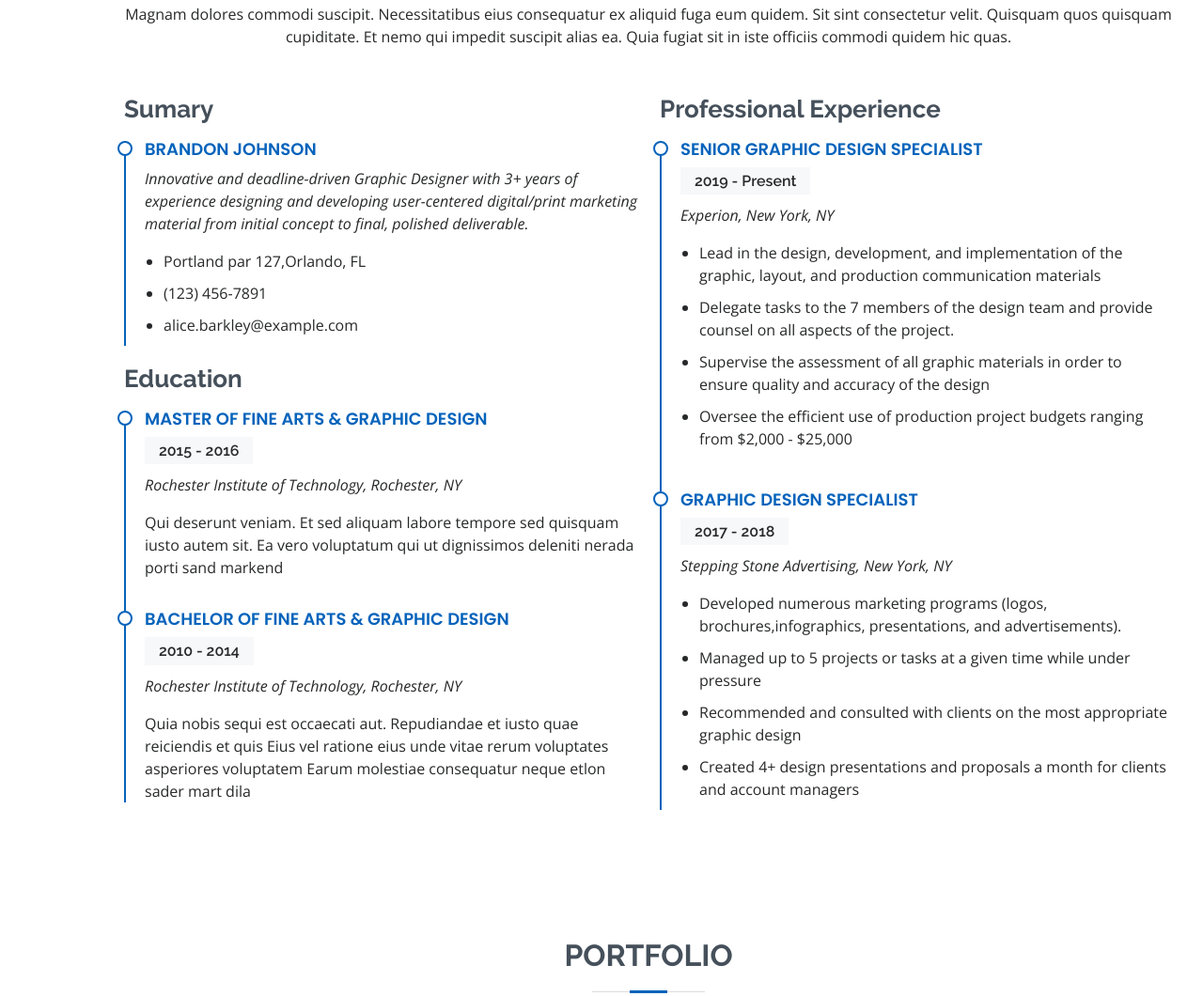
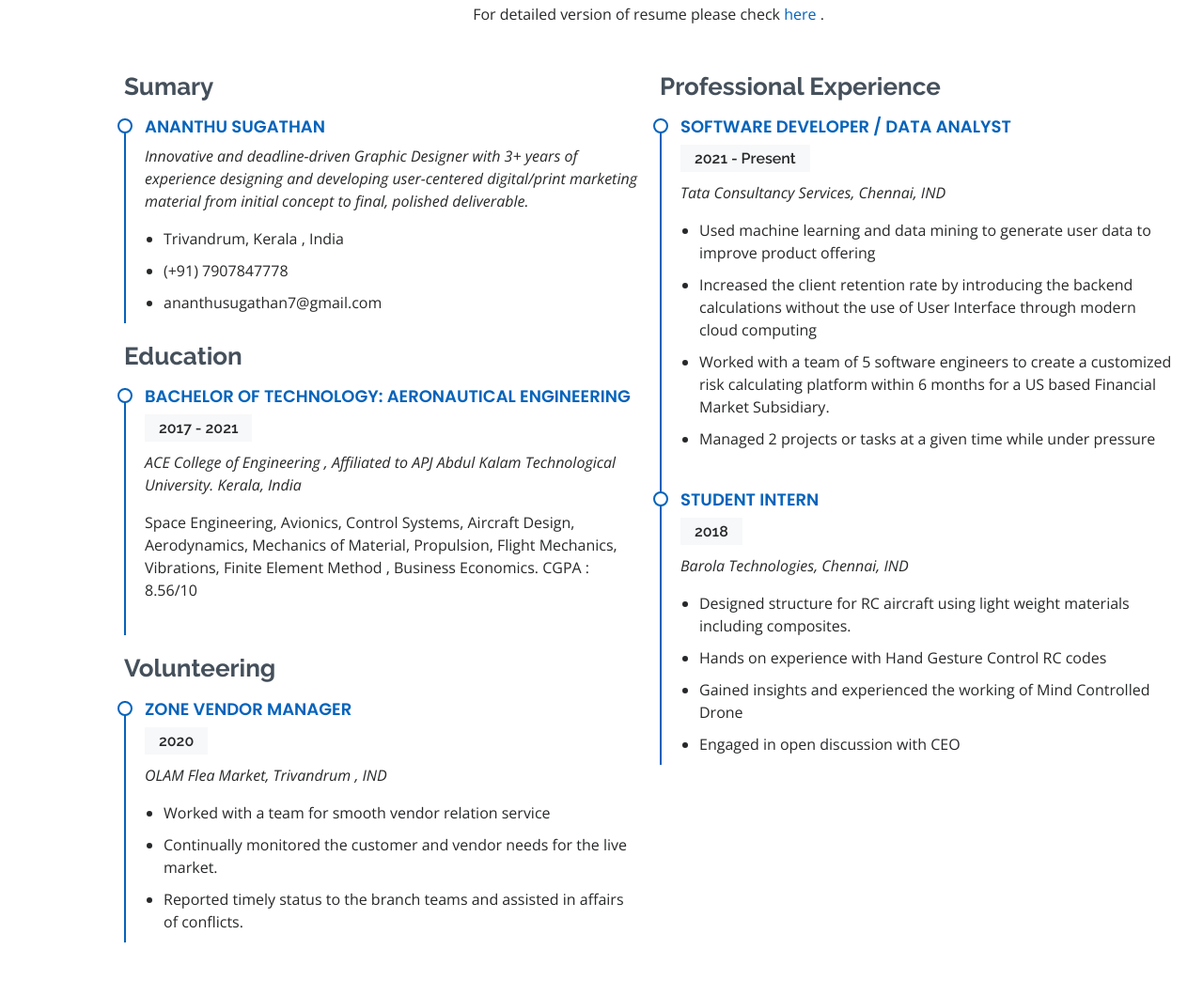
Before and after one commit to ananthusugathan/ananthusugathan.github.io, a plain HTML site: page index.html in a window 1280 px wide. Shown: the part 2833-3893 px from the top of the page at 94% size. Drawn offline with nearby package versions, Linux system fonts and the light colour scheme.

Commit message:
more on resume

```diff
--- a/index.html
+++ b/index.html
@@ -86,7 +86,7 @@
           <h2>About</h2>
           <p>Trained to be an Aeronautical Engineer, Researcher, and Programmer who's based in South India.
             I’m intent on transforming emerging technologies into novel and insightful solutions that make sense to the world. As a programmer, I know emerging tech and technological design opens the door to great opportunities.
-             As an Engineer, I believe in leaning into the human need to best guide the solution. In Human-Computer Interaction, the Human comes first for a reason.
+             As an Young Engineer, I believe in leaning into the human need to best guide the solution. In Human-Computer Interaction, the Human comes first for a reason.
              I landed on a goldmine when I got my first job with the tech giant Tata Consultancy Services for a US client and saw the need to combine my knowledge on using logics and error handling with my desire for problem-solving.I've been a part of this industry for over one year and within the small period , I've honed my analytic and collaboration skills which makes working with a team easier.
              I was privileged to harness diverse views and opinions to create solutions that foster productivity </p>
           <p>Even though I stumbled upon code by accident, it's something I've come to really like. But like they say, good things come to us without plan, no? I especially enjoy watching code brings to life an entirely new beautiful thing, it's magical.</p>
@@ -257,9 +257,9 @@
               </div>
             </div>
             <div class="progress">
-              <span class="skill">Verbal and presentation <i class="val">75%</i></span>
+              <span class="skill">Time Managment <i class="val">80%</i></span>
               <div class="progress-bar-wrap">
-                <div class="progress-bar" role="progressbar" aria-valuenow="55" aria-valuemin="0" aria-valuemax="100"></div>
+                <div class="progress-bar" role="progressbar" aria-valuenow="90" aria-valuemin="0" aria-valuemax="100"></div>
               </div>
             </div>
 
@@ -276,58 +276,69 @@
 
         <div class="section-title">
           <h2>Resume</h2>
-          <p>Magnam dolores commodi suscipit. Necessitatibus eius consequatur ex aliquid fuga eum quidem. Sit sint consectetur velit. Quisquam quos quisquam cupiditate. Et nemo qui impedit suscipit alias ea. Quia fugiat sit in iste officiis commodi quidem hic quas.</p>
+          <p>For detailed version of resume please check <a href="#portfolio"><span>here</span></a> .</p>
         </div>
 
         <div class="row">
           <div class="col-lg-6">
             <h3 class="resume-title">Sumary</h3>
             <div class="resume-item pb-0">
-              <h4>Brandon Johnson</h4>
+              <h4>Ananthu Sugathan</h4>
               <p><em>Innovative and deadline-driven Graphic Designer with 3+ years of experience designing and developing user-centered digital/print marketing material from initial concept to final, polished deliverable.</em></p>
               <ul>
-                <li>Portland par 127,Orlando, FL</li>
-                <li>(123) 456-7891</li>
-                <li>alice.barkley@example.com</li>
+                <li>Trivandrum, Kerala , India</li>
+                <li>(+91) 7907847778</li>
+                <li>ananthusugathan7@gmail.com</li>
               </ul>
             </div>
 
             <h3 class="resume-title">Education</h3>
             <div class="resume-item">
-              <h4>Master of Fine Arts &amp; Graphic Design</h4>
-              <h5>2015 - 2016</h5>
-              <p><em>Rochester Institute of Technology, Rochester, NY</em></p>
-              <p>Qui deserunt veniam. Et sed aliquam labore tempore sed quisquam iusto autem sit. Ea vero voluptatum qui ut dignissimos deleniti nerada porti sand markend</p>
+              <h4>Bachelor of Technology: Aeronautical Engineering </h4>
+              <h5>2017 - 2021</h5>
+              <p><em>ACE College of Engineering ,
+                Affiliated to APJ Abdul Kalam Technological University. Kerala, India</em></p>
+                <p>Space Engineering, Avionics, Control Systems, Aircraft Design, Aerodynamics, Mechanics of Material, Propulsion, Flight Mechanics, Vibrations, Finite Element Method , Business Economics.
+
+                  CGPA : 8.56/10</p>
             </div>
+
+            <h3 class="resume-title">Volunteering</h3>
             <div class="resume-item">
-              <h4>Bachelor of Fine Arts &amp; Graphic Design</h4>
-              <h5>2010 - 2014</h5>
-              <p><em>Rochester Institute of Technology, Rochester, NY</em></p>
-              <p>Quia nobis sequi est occaecati aut. Repudiandae et iusto quae reiciendis et quis Eius vel ratione eius unde vitae rerum voluptates asperiores voluptatem Earum molestiae consequatur neque etlon sader mart dila</p>
+              <h4>Zone Vendor Manager </h4>
+              <h5>2020</h5>
+              <p><em> OLAM Flea Market, Trivandrum , IND</em></p>
+              <ul>
+                <li>Worked with a team for smooth vendor relation service</li>
+                <li>Continually monitored the customer and vendor needs for the live market. </li>
+                <li>Reported timely status to the branch teams and assisted in affairs of conflicts. </li>
+                <!-- <li>Managed 2 projects or tasks at a given time while under pressure</li> -->
+              </ul>
             </div>
+
           </div>
           <div class="col-lg-6">
             <h3 class="resume-title">Professional Experience</h3>
             <div class="resume-item">
-              <h4>Senior graphic design specialist</h4>
-              <h5>2019 - Present</h5>
-              <p><em>Experion, New York, NY </em></p>
+              <h4>SOFTWARE DEVELOPER / DATA ANALYST</h4>
+              <h5>2021 - Present</h5>
+              <p><em>Tata Consultancy Services, Chennai, IND </em></p>
               <ul>
-                <li>Lead in the design, development, and implementation of the graphic, layout, and production communication materials</li>
-                <li>Delegate tasks to the 7 members of the design team and provide counsel on all aspects of the project. </li>
-                <li>Supervise the assessment of all graphic materials in order to ensure quality and accuracy of the design</li>
-                <li>Oversee the efficient use of production project budgets ranging from $2,000 - $25,000</li>
+                <li>Used machine learning and data mining to generate user data to improve product offering</li>
+                <li>Increased the client retention rate by introducing the backend calculations without the use of User Interface through modern cloud computing  </li>
+                <li>Worked with a team of 5 software engineers to create a customized risk calculating platform  within 6 months for a US based Financial Market Subsidiary. </li>
+                <li>Managed 2 projects or tasks at a given time while under pressure</li>
               </ul>
             </div>
             <div class="resume-item">
-              <h4>Graphic design specialist</h4>
-              <h5>2017 - 2018</h5>
-              <p><em>Stepping Stone Advertising, New York, NY</em></p>
+              <h4>STUDENT INTERN</h4>
+              <h5>2018</h5>
+              <p><em>Barola Technologies, Chennai, IND</em></p>
               <ul>
-                <li>Developed numerous marketing programs (logos, brochures,infographics, presentations, and advertisements).</li>
-                <li>Managed up to 5 projects or tasks at a given time while under pressure</li>
-                <li>Recommended and consulted with clients on the most appropriate graphic design</li>
-                <li>Created 4+ design presentations and proposals a month for clients and account managers</li>
+                <li>Designed structure for RC aircraft using light weight materials including composites.</li>
+                <li>Hands on experience with Hand Gesture Control RC codes</li>
+                <li>Gained insights and experienced the working of Mind Controlled Drone </li>
+                <li>Engaged in open discussion with CEO</li>
               </ul>
             </div>
           </div>
@@ -490,7 +501,7 @@
     </section><!-- End Portfolio Section -->
 
     <!-- ======= Services Section ======= -->
-    <section id="services" class="services">
+    <!-- <section id="services" class="services">
       <div class="container" data-aos="fade-up">
 
         <div class="section-title">
@@ -580,7 +591,7 @@
 
         </div>
 
-      </div>
+      </div> -->
     </section><!-- End Services Section -->
 
     <!-- ======= Testimonials Section ======= -->
```
Also changed, not shown: 1 other file.
